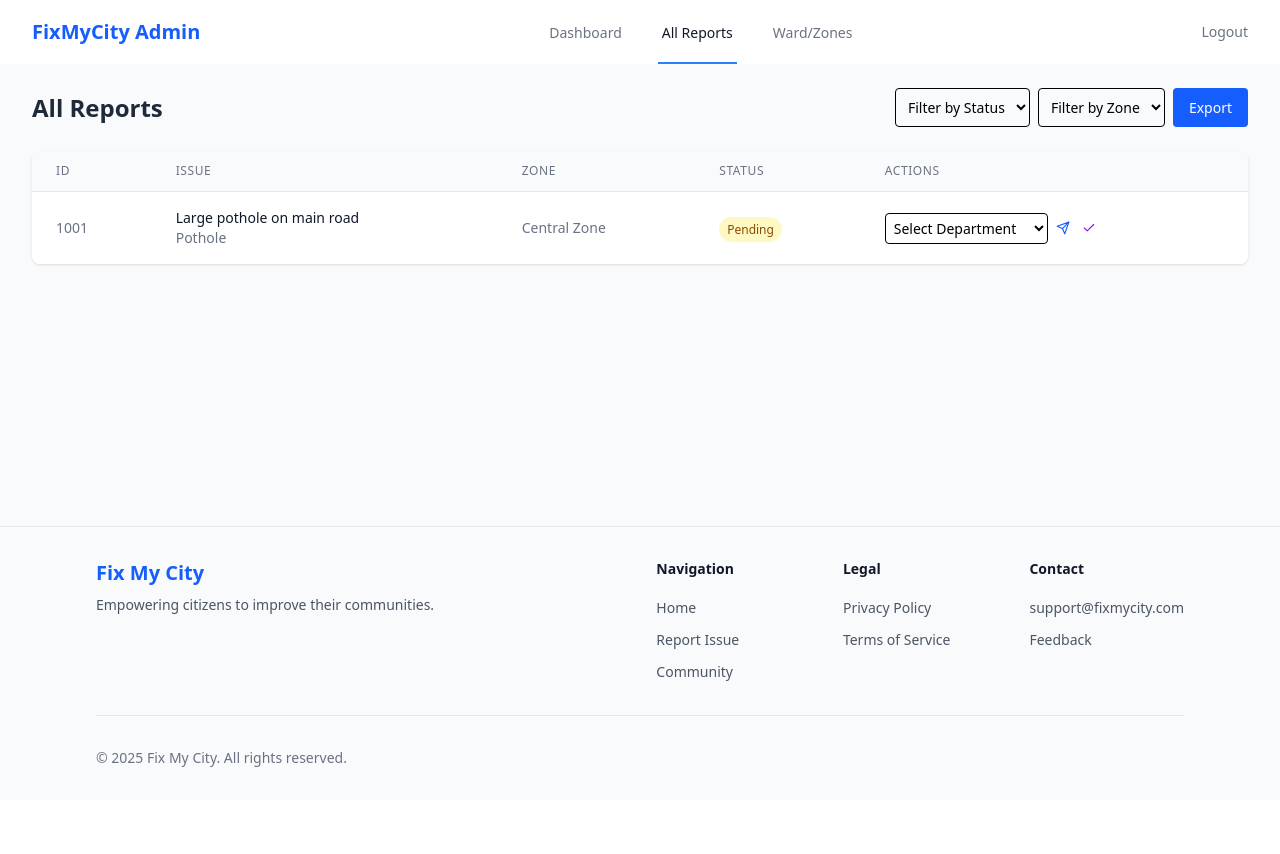
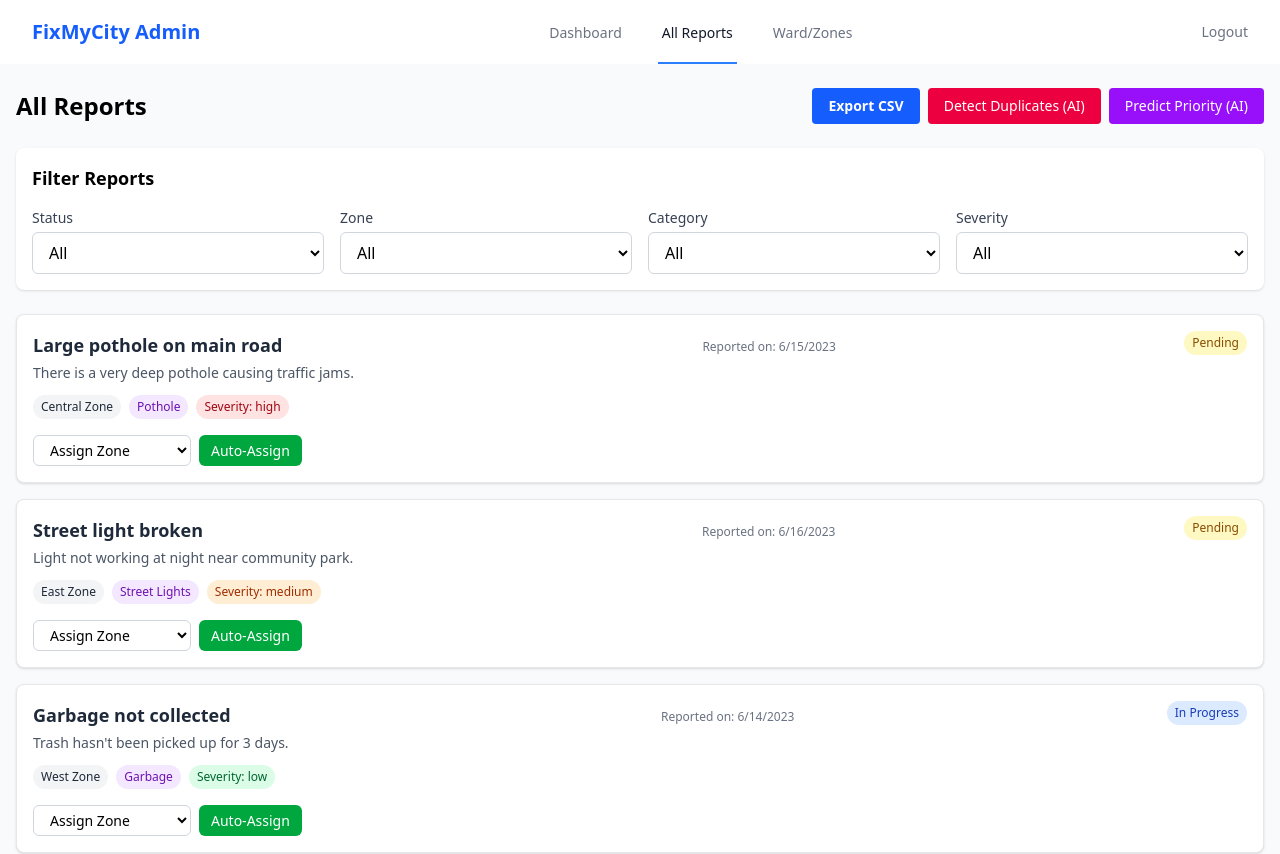
Before and after one commit to HetviThakkar-025/Fix-My-City, a React (Vite) app in the folder client/fixmycity/: page /admin/allreports in a window 1280 px wide. Shown: the top 854 px of the page. Before the commit the page ends 800 px from the top, so only its background shows below. Built offline with nearby package versions, Linux system fonts and the light colour scheme; sample sign-in values are in the browser's storage; some icons are missing.

Commit message:
all reports page done

```diff
--- /dev/null
+++ b/client/fixmycity/src/components/admin/dashboard/ExportButton.jsx
@@ -0,0 +1,35 @@
+export default function ExportButton({ reports }) {
+  const handleExport = () => {
+    const csv = [
+      ["ID", "Title", "Category", "Zone", "Status", "Assigned To"],
+      ...reports.map((r) => [
+        r.id,
+        r.title,
+        r.category,
+        r.zone,
+        r.status,
+        r.assignedTo,
+      ]),
+    ]
+      .map((row) => row.join(","))
+      .join("\n");
+
+    const blob = new Blob([csv], { type: "text/csv" });
+    const url = URL.createObjectURL(blob);
+
+    const a = document.createElement("a");
+    a.href = url;
+    a.download = "reports.csv";
+    a.click();
+    URL.revokeObjectURL(url);
+  };
+
+  return (
+    <button
+      onClick={handleExport}
+      className="bg-blue-600 text-white px-4 py-2 rounded text-sm font-semibold"
+    >
+      Export CSV
+    </button>
+  );
+}
--- /dev/null
+++ b/client/fixmycity/src/components/admin/dashboard/Filters.jsx
@@ -0,0 +1,95 @@
+export default function Filters({ filters, onChange }) {
+  const zones = [
+    "All",
+    "Central Zone",
+    "West Zone",
+    "East Zone",
+    "North Zone",
+    "South Zone",
+    "North West Zone",
+    "South West Zone",
+  ];
+
+  const statuses = ["All", "Pending", "In Progress", "Resolved"];
+  const categories = ["All", "Pothole", "Street Lights", "Garbage", "Water"];
+  const severities = ["All", "High", "Medium", "Low"];
+
+  return (
+    <div className="bg-white p-4 rounded-lg shadow-sm mb-6">
+      <h2 className="text-lg font-semibold mb-4">Filter Reports</h2>
+      <div className="grid grid-cols-1 sm:grid-cols-2 md:grid-cols-4 gap-4">
+        {/* Status Filter */}
+        <div>
+          <label className="block text-sm font-medium text-gray-700 mb-1">
+            Status
+          </label>
+          <select
+            value={filters.status}
+            onChange={(e) => onChange("status", e.target.value)}
+            className="w-full border border-gray-300 rounded-md px-3 py-2 focus:outline-none focus:ring-2 focus:ring-blue-500"
+          >
+            {statuses.map((opt) => (
+              <option key={opt} value={opt}>
+                {opt}
+              </option>
+            ))}
+          </select>
+        </div>
+
+        {/* Zone Filter */}
+        <div>
+          <label className="block text-sm font-medium text-gray-700 mb-1">
+            Zone
+          </label>
+          <select
+            value={filters.zone}
+            onChange={(e) => onChange("zone", e.target.value)}
+            className="w-full border border-gray-300 rounded-md px-3 py-2 focus:outline-none focus:ring-2 focus:ring-blue-500"
+          >
+            {zones.map((opt) => (
+              <option key={opt} value={opt}>
+                {opt}
+              </option>
+            ))}
+          </select>
+        </div>
+
+        {/* Category Filter */}
+        <div>
+          <label className="block text-sm font-medium text-gray-700 mb-1">
+            Category
+          </label>
+          <select
+            value={filters.category}
+            onChange={(e) => onChange("category", e.target.value)}
+            className="w-full border border-gray-300 rounded-md px-3 py-2 focus:outline-none focus:ring-2 focus:ring-blue-500"
+          >
+            {categories.map((opt) => (
+              <option key={opt} value={opt}>
+                {opt}
+              </option>
+            ))}
+          </select>
+        </div>
+
+        {/* Severity Filter */}
+        <div>
+          <label className="block text-sm font-medium text-gray-700 mb-1">
+            Severity
+          </label>
+          <select
+            value={filters.severity}
+            onChange={(e) => onChange("severity", e.target.value)}
+            className="w-full border border-gray-300 rounded-md px-3 py-2 focus:outline-none focus:ring-2 focus:ring-blue-500"
+          >
+            {severities.map((opt) => (
+              <option key={opt} value={opt}>
+                {opt}
+              </option>
+            ))}
+          </select>
+        </div>
+      </div>
+    </div>
+  );
+}
--- a/client/fixmycity/src/components/admin/dashboard/IssuesChart.jsx
+++ b/client/fixmycity/src/components/admin/dashboard/IssuesChart.jsx
@@ -49,7 +49,7 @@ export default function IssuesChart() {
                 "East",
                 "North",
                 "South",
-                "New West",
+                "North West",
                 "South West",
               ],
               datasets: [
--- /dev/null
+++ b/client/fixmycity/src/components/admin/dashboard/ReportCard.jsx
@@ -0,0 +1,89 @@
+export default function ReportCard({ report, onAssign }) {
+  const getStatusStyle = (status) => {
+    switch (status) {
+      case "Resolved":
+        return "bg-green-100 text-green-800";
+      case "In Progress":
+        return "bg-blue-100 text-blue-800";
+      default:
+        return "bg-yellow-100 text-yellow-800";
+    }
+  };
+
+  const getSeverityStyle = (severity) => {
+    switch (severity) {
+      case "high":
+        return "bg-red-100 text-red-800";
+      case "medium":
+        return "bg-orange-100 text-orange-800";
+      default:
+        return "bg-green-100 text-green-800";
+    }
+  };
+
+  return (
+    <div className="bg-white rounded-lg shadow-sm p-4 border border-gray-200">
+      <div className="flex justify-between items-start">
+        <div>
+          <h3 className="text-lg font-semibold text-gray-800">
+            {report.title}
+          </h3>
+          <p className="text-sm text-gray-600 mt-1">{report.description}</p>
+        </div>
+
+        <div className="mt-2 text-xs text-gray-500">
+          Reported on: {report.createdAt.toLocaleDateString()}
+        </div>
+
+        <span
+          className={`text-xs font-medium px-2 py-1 rounded-full ${getStatusStyle(
+            report.status
+          )}`}
+        >
+          {report.status}
+        </span>
+      </div>
+
+      <div className="mt-3 flex flex-wrap gap-2">
+        <span className="bg-gray-100 text-gray-800 text-xs px-2 py-1 rounded-full">
+          {report.zone}
+        </span>
+        <span className="bg-purple-100 text-purple-800 text-xs px-2 py-1 rounded-full">
+          {report.category}
+        </span>
+        <span
+          className={`text-xs px-2 py-1 rounded-full ${getSeverityStyle(
+            report.severity
+          )}`}
+        >
+          Severity: {report.severity}
+        </span>
+      </div>
+
+      <div className="mt-4 flex flex-wrap gap-2">
+        <select
+          onChange={(e) => onAssign(report.id, e.target.value)}
+          className="border border-gray-300 rounded-md px-3 py-1 text-sm focus:outline-none focus:ring-2 focus:ring-blue-500"
+          defaultValue=""
+        >
+          <option value="" disabled>
+            Assign Zone
+          </option>
+          <option value="Central Zone">Central Zone</option>
+          <option value="East Zone">East Zone</option>
+          <option value="West Zone">West Zone</option>
+          <option value="North Zone">North Zone</option>
+          <option value="South Zone">South Zone</option>
+          <option value="North West Zone">North West Zone</option>
+          <option value="South West Zone">South West Zone</option>
+        </select>
+        <button
+          onClick={() => onAssign(report.id, "auto")}
+          className="bg-green-600 hover:bg-green-700 text-white px-3 py-1 rounded-md text-sm transition-colors"
+        >
+          Auto-Assign
+        </button>
+      </div>
+    </div>
+  );
+}
--- a/client/fixmycity/src/pages/admin/AllReports.jsx
+++ b/client/fixmycity/src/pages/admin/AllReports.jsx
@@ -1,59 +1,135 @@
 import React, { useState } from "react";
-import ReportsTable from "../../components/admin/dashboard/ReportsTable";
+import Filters from "../../components/admin/dashboard/Filters";
+import ReportCard from "../../components/admin/dashboard/ReportCard";
+import ExportButton from "../../components/admin/dashboard/ExportButton";
 
 export default function AllReports() {
-  // Mock data
   const [reports, setReports] = useState([
     {
       id: 1001,
       title: "Large pothole on main road",
+      description: "There is a very deep pothole causing traffic jams.",
       category: "Pothole",
       zone: "Central Zone",
+      severity: "high",
       status: "Pending",
-      assignedTo: "",
+      assignedZone: "",
+      createdAt: new Date("2023-06-15"),
     },
-    // Add more reports...
+    {
+      id: 1002,
+      title: "Street light broken",
+      description: "Light not working at night near community park.",
+      category: "Street Lights",
+      zone: "East Zone",
+      severity: "medium",
+      status: "Pending",
+      assignedZone: "",
+      createdAt: new Date("2023-06-16"),
+    },
+    {
+      id: 1003,
+      title: "Garbage not collected",
+      description: "Trash hasn't been picked up for 3 days.",
+      category: "Garbage",
+      zone: "West Zone",
+      severity: "low",
+      status: "In Progress",
+      assignedZone: "West Zone",
+      createdAt: new Date("2023-06-14"),
+    },
+    {
+      id: 1004,
+      title: "Water leakage",
+      description: "Pipe burst near the market area.",
+      category: "Water",
+      zone: "North Zone",
+      severity: "high",
+      status: "Resolved",
+      assignedZone: "North Zone",
+      createdAt: new Date("2023-06-10"),
+    },
   ]);
 
-  const handleAssign = (reportId, department) => {
-    if (department === "auto") {
-      // AI assignment logic would go here
-      department = "Road Maintenance"; // Mock auto-assignment
-    }
+  const [filters, setFilters] = useState({
+    status: "All",
+    zone: "All",
+    category: "All",
+    severity: "All",
+  });
 
-    setReports(
-      reports.map((report) =>
-        report.id === reportId
-          ? { ...report, assignedTo: department, status: "In Progress" }
-          : report
+  const handleFilterChange = (key, value) => {
+    setFilters((prev) => ({ ...prev, [key]: value }));
+  };
+
+  const filteredReports = reports.filter((report) => {
+    return (
+      (filters.status === "All" || report.status === filters.status) &&
+      (filters.zone === "All" || report.zone.includes(filters.zone)) &&
+      (filters.category === "All" || report.category === filters.category) &&
+      (filters.severity === "All" ||
+        report.severity === filters.severity.toLowerCase())
+    );
+  });
+
+  const handleAssign = (reportId, zone) => {
+    setReports((prev) =>
+      prev.map((r) =>
+        r.id === reportId
+          ? { ...r, assignedZone: zone, status: "In Progress" }
+          : r
       )
     );
   };
 
+  const handleDuplicateDetection = () => {
+    console.log("🔍 Detecting duplicates...");
+    alert("Duplicate detection will be handled here (ML)");
+  };
+
+  const handlePriorityPrediction = () => {
+    console.log("⚙️ Predicting priority...");
+    alert("Priority prediction will be handled here (ML)");
+  };
+
   return (
-    <div className="max-w-7xl mx-auto px-4 sm:px-6 lg:px-8 py-6">
-      <div className="flex justify-between items-center mb-6">
-        <h1 className="text-2xl font-bold text-gray-800">All Reports</h1>
-        <div className="flex space-x-2">
-          <select className="border rounded p-2 text-sm">
-            <option>Filter by Status</option>
-            <option>Pending</option>
-            <option>In Progress</option>
-            <option>Resolved</option>
-          </select>
-          <select className="border rounded p-2 text-sm">
-            <option>Filter by Zone</option>
-            <option>Central Zone</option>
-            <option>West Zone</option>
-            {/* Other zones */}
-          </select>
-          <button className="bg-blue-600 text-white px-4 py-2 rounded text-sm">
-            Export
+    <div className="max-w-7xl mx-auto px-4 py-6">
+      <div className="flex flex-col sm:flex-row justify-between items-start sm:items-center mb-6 gap-4">
+        <h1 className="text-2xl font-bold">All Reports</h1>
+        <div className="flex flex-wrap gap-2">
+          <ExportButton reports={filteredReports} />
+          <button
+            onClick={handleDuplicateDetection}
+            className="bg-rose-600 hover:bg-rose-700 text-white px-4 py-2 rounded text-sm font-medium transition-colors"
+          >
+            Detect Duplicates (AI)
+          </button>
+          <button
+            onClick={handlePriorityPrediction}
+            className="bg-purple-600 hover:bg-purple-700 text-white px-4 py-2 rounded text-sm font-medium transition-colors"
+          >
+            Predict Priority (AI)
           </button>
         </div>
       </div>
 
-      <ReportsTable reports={reports} onAssign={handleAssign} />
+      <Filters filters={filters} onChange={handleFilterChange} />
+
+      {filteredReports.length === 0 ? (
+        <div className="mt-8 text-center text-gray-500">
+          No reports found matching your filters
+        </div>
+      ) : (
+        <div className="grid gap-4 mt-6">
+          {filteredReports.map((report) => (
+            <ReportCard
+              key={report.id}
+              report={report}
+              onAssign={handleAssign}
+            />
+          ))}
+        </div>
+      )}
     </div>
   );
 }
```
